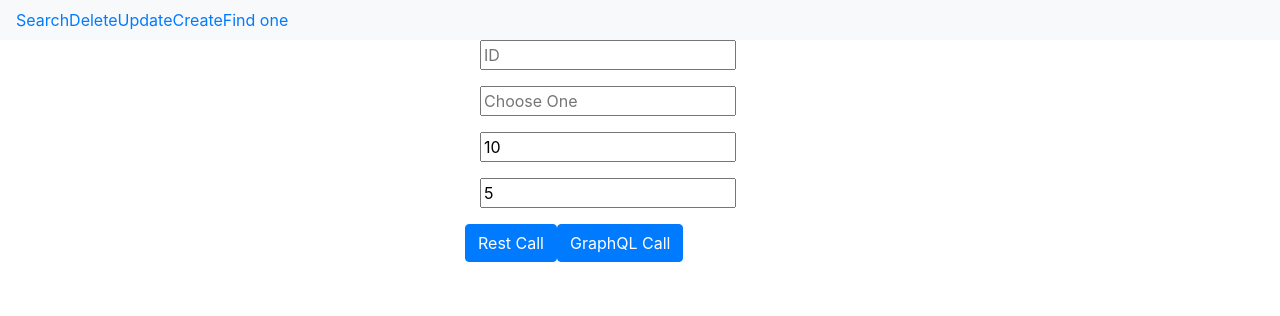
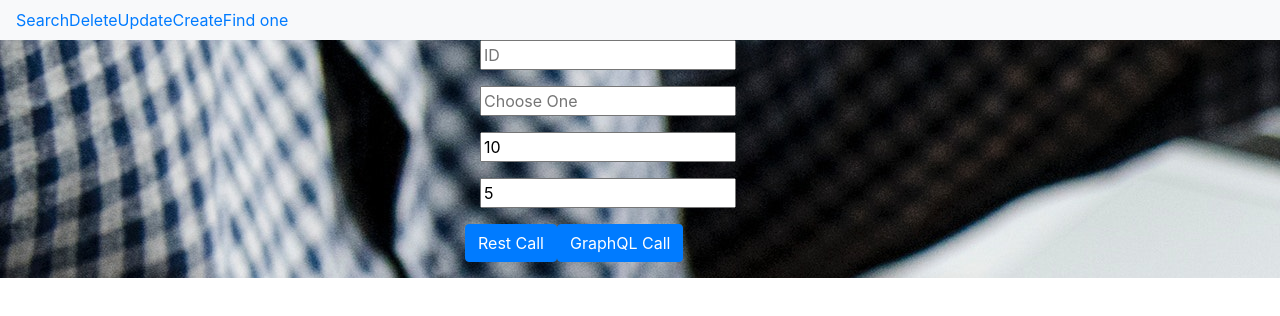
Before and after one commit to riderjensen/api-frontend-react, a React app: page /update in a window 1280 px wide. Shown: the top 316 px of the page. Built offline with nearby package versions, Linux system fonts and the light colour scheme.

Commit message:
Add main CTA to every page

```diff
--- a/src/App.js
+++ b/src/App.js
@@ -8,14 +8,18 @@ import Update from './containers/Update/Update';
 import Delete from './containers/Delete/Delete';
 import Nav from './components/Nav/Nav';
 
+import MainCTA from './components/Home/Header/Heads';
 
 
 
 class App extends Component {
 	render() {
 		return (
-			<div>
+			<div style={{
+				overflow: 'hidden'
+			}}>
 				<Nav />
+				<MainCTA>
 					<Switch>
 						<Route path="/update" component={Update} />
 						<Route path="/create" component={Create} />
@@ -23,6 +27,7 @@ class App extends Component {
 						<Route path="/delete" component={Delete} />
 						<Route path="/" component={Home} />
 					</Switch>
+				</MainCTA>
 			</div>
 
 		);
```
Lines whose indentation alone changed are shown as unchanged.
